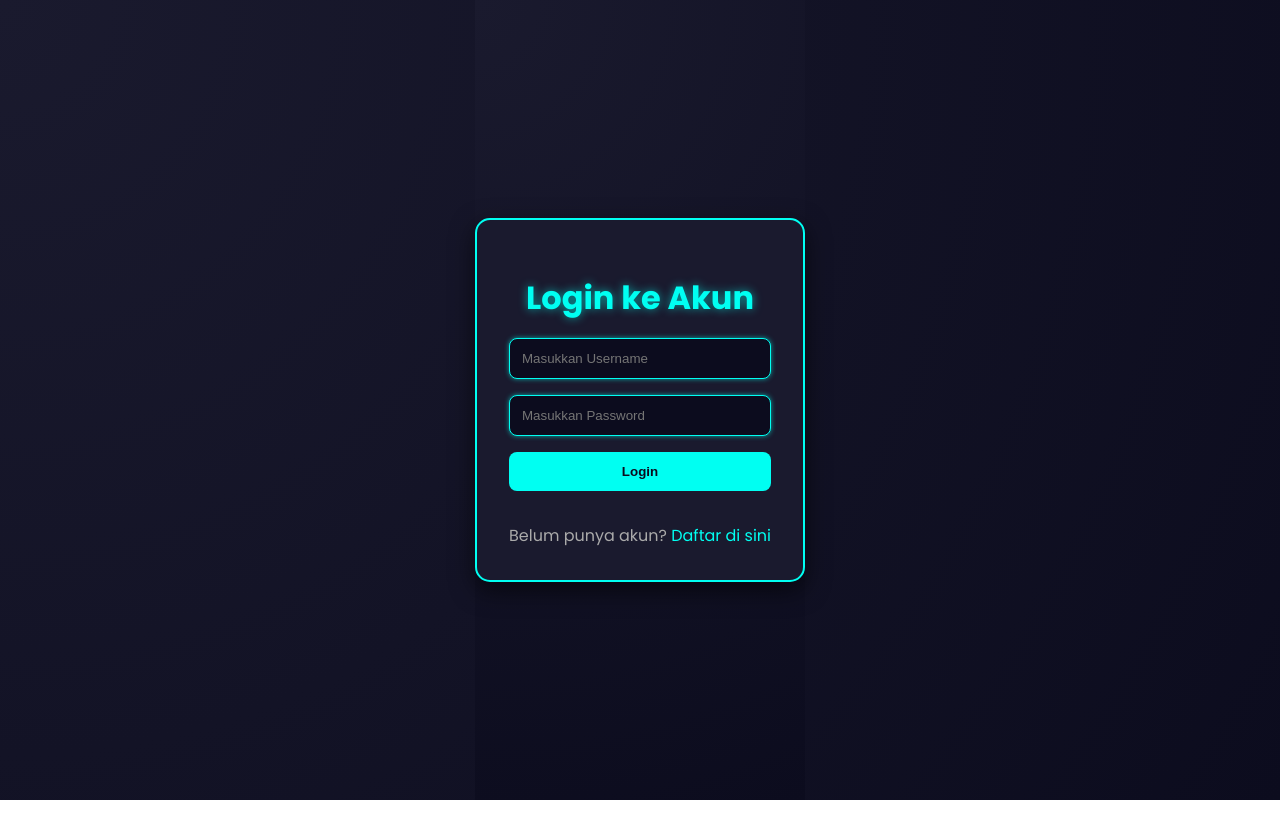
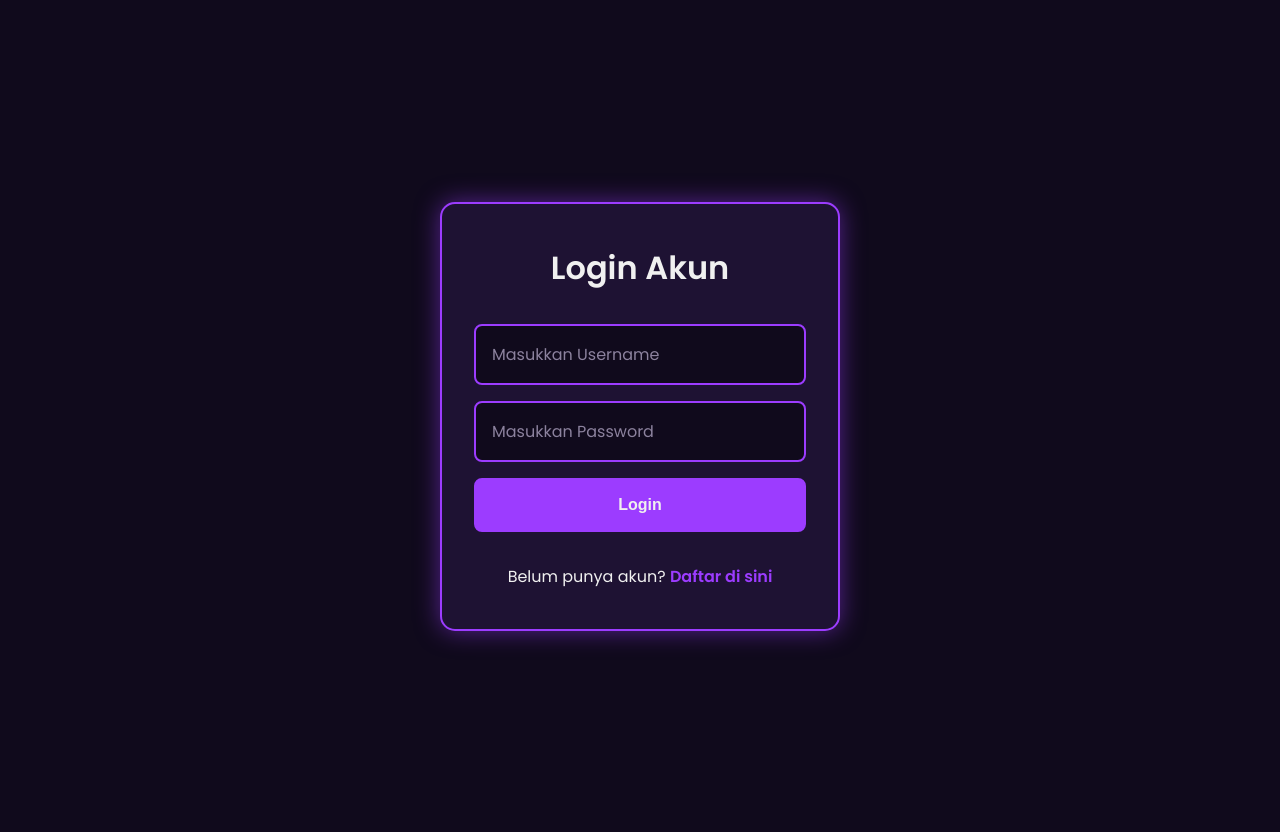
Before and after one commit to ganzjb11/kontol, a website: page public/login.html in a window 1280 px wide. Before the commit the page ends 800 px from the top, so only its background shows below. Drawn offline with Linux system fonts and the light colour scheme.

Commit message:
Update public/login.html

```diff
--- a/public/login.html
+++ b/public/login.html
@@ -4,88 +4,78 @@
     <meta charset="UTF-8">
     <meta name="viewport" content="width=device-width, initial-scale=1.0">
     <title>Login</title>
-    <link href="https://fonts.googleapis.com/css2?family=Poppins:wght@400;700&display=swap" rel="stylesheet">
+    <link href="https://fonts.googleapis.com/css2?family=Poppins:wght@400;600;700&display=swap" rel="stylesheet">
     <style>
-        :root { --dark-bg: #0c0c1e; --card-bg: #1a1a2e; --neon-cyan: #00fff2; --neon-shadow: rgba(0, 255, 242, 0.6); --text-color: #e0e0e0; --light-text: #aaa; --btn-text: #0c0c1e; }
-        body, html { margin: 0; padding: 0; font-family: 'Poppins', sans-serif; background: radial-gradient(circle at top left, var(--card-bg), var(--dark-bg)); color: var(--text-color); height: 100%; display: flex; justify-content: center; align-items: center; }
-        .auth-container { max-width: 400px; width: 90%; margin: 2rem auto; background-color: var(--card-bg); padding: 2rem; border-radius: 15px; border: 2px solid var(--neon-cyan); box-shadow: 0 8px 25px rgba(0, 0, 0, 0.6); text-align: center; }
-        h1 { color: var(--neon-cyan); text-shadow: 0 0 10px var(--neon-shadow); margin-bottom: 1rem; }
+        :root { --bg-color: #100a1c; --main-purple: #9c3cff; --light-purple: #c89cff; --card-bg: #1e1233; --text-color: #f0f0f0; --placeholder-color: #8c829e; }
+        * { margin: 0; padding: 0; box-sizing: border-box; }
+        body, html { font-family: 'Poppins', sans-serif; background: var(--bg-color); color: var(--text-color); display: flex; justify-content: center; align-items: center; min-height: 100vh; padding: 1rem; }
+        .main-container { width: 100%; max-width: 400px; display: flex; flex-direction: column; align-items: center; }
+        .auth-container { width: 100%; background-color: var(--card-bg); padding: 2.5rem 2rem; border-radius: 15px; border: 2px solid var(--main-purple); box-shadow: 0 0 25px rgba(156, 60, 255, 0.5); text-align: center; }
+        h1 { font-size: 2rem; font-weight: 600; color: var(--text-color); margin-bottom: 2rem; }
         .input-group { display: flex; flex-direction: column; gap: 1rem; margin-bottom: 2rem; }
-        input { width: 100%; box-sizing: border-box; padding: 0.75rem; border-radius: 0.5rem; border: 1px solid var(--neon-cyan); background-color: var(--dark-bg); color: var(--text-color); outline: none; box-shadow: 0 0 5px var(--neon-shadow); }
-        button { width: 100%; padding: 0.75rem 1.5rem; border: none; background-color: var(--neon-cyan); color: var(--btn-text); border-radius: 0.5rem; font-weight: bold; cursor: pointer; transition: all 0.3s ease; }
-        button:disabled { background-color: #555; cursor: not-allowed; }
-        button:hover:not(:disabled) { background-color: #00b8d4; }
+        input { width: 100%; padding: 1rem; background-color: var(--bg-color); border: 2px solid var(--main-purple); border-radius: 8px; color: var(--text-color); font-size: 1rem; font-family: 'Poppins', sans-serif; transition: all 0.2s ease-in-out; }
+        input::placeholder { color: var(--placeholder-color); }
+        input:focus { outline: none; box-shadow: 0 0 15px rgba(156, 60, 255, 0.8); }
+        button { width: 100%; padding: 1rem; background-color: var(--main-purple); border: 2px solid var(--main-purple); border-radius: 8px; color: var(--text-color); font-size: 1rem; font-weight: 700; cursor: pointer; transition: all 0.2s ease-in-out; }
+        button:hover:not(:disabled) { background-color: var(--light-purple); color: var(--bg-color); box-shadow: 0 0 20px rgba(156, 60, 255, 0.8); }
+        button:disabled { background-color: #555; border-color: #555; cursor: not-allowed; opacity: 0.7; }
         .auth-link { margin-top: 1.5rem; color: var(--light-text); }
-        .auth-link a { color: var(--neon-cyan); text-decoration: none; }
+        .auth-link a { color: var(--main-purple); text-decoration: none; font-weight: 600; }
         .status-message { margin-top: 1rem; padding: 1rem; border-radius: 8px; text-align: center; display: none; background-color: rgba(244, 67, 54, 0.2); color: #f44336; }
     </style>
 </head>
 <body>
-    <main class="auth-container">
-        <h1>Login ke Akun</h1>
+    <div class="main-container">
+        <div class="auth-container">
+            <h1>Login Akun</h1>
             <form id="loginForm" class="input-group">
-            <input type="text" id="username" placeholder="Masukkan Username" required>
-            <input type="password" id="password" placeholder="Masukkan Password" required>
+                <input type="text" id="username" placeholder="Masukkan Username" required autocomplete="off">
+                <input type="password" id="password" placeholder="Masukkan Password" required autocomplete="off">
                 <button type="submit" id="submitButton">Login</button>
             </form>
             <div id="errorMessage" class="status-message"></div>
             <div class="auth-link">
                 Belum punya akun? <a href="/register.html">Daftar di sini</a>
             </div>
-    </main>
+        </div>
+    </div>
     <script type="module">
         import { auth, db } from './firebase-config.js';
         import { signInWithEmailAndPassword } from "https://www.gstatic.com/firebasejs/9.15.0/firebase-auth.js";
         import { collection, query, where, getDocs } from "https://www.gstatic.com/firebasejs/9.15.0/firebase-firestore.js";
-
         const loginForm = document.getElementById('loginForm');
         const errorMessage = document.getElementById('errorMessage');
         const submitButton = document.getElementById('submitButton');
-
         function showError(message) {
             errorMessage.textContent = message;
             errorMessage.style.display = 'block';
             submitButton.disabled = false;
             submitButton.textContent = "Login";
         }
-
         loginForm.addEventListener('submit', async (e) => {
             e.preventDefault();
             submitButton.disabled = true;
             submitButton.textContent = "Memproses...";
             errorMessage.style.display = 'none';
-
             const username = document.getElementById('username').value.trim().toLowerCase();
             const password = document.getElementById('password').value;
-
             if (!username || !password) return showError('Username dan password wajib diisi!');
-
             try {
                 const usersRef = collection(db, "users");
                 const q = query(usersRef, where("username", "==", username));
                 const querySnapshot = await getDocs(q);
-
                 if (querySnapshot.empty) {
                     throw new Error("Username atau password salah!");
                 }
-
                 const userData = querySnapshot.docs[0].data();
-                const fakeEmail = userData.email;
-
                 if (userData.banned) {
                     throw new Error("Akun Anda telah di-ban. Silakan hubungi admin.");
                 }
-
-                await signInWithEmailAndPassword(auth, fakeEmail, password);
+                await signInWithEmailAndPassword(auth, userData.email, password);
                 window.location.href = '/index.html';
-
             } catch (error) {
-                if (error.message.includes("Akun Anda telah di-ban")) {
-                    showError(error.message);
-                } else {
-                    // Semua error lain (salah password, user tidak ada) disatukan pesannya
-                    showError('Username atau password salah!');
-                }
+                const banMessage = "Akun Anda telah di-ban";
+                showError(error.message.includes(banMessage) ? error.message : 'Username atau password salah!');
             }
         });
     </script>
```
Lines whose indentation alone changed are shown as unchanged.
